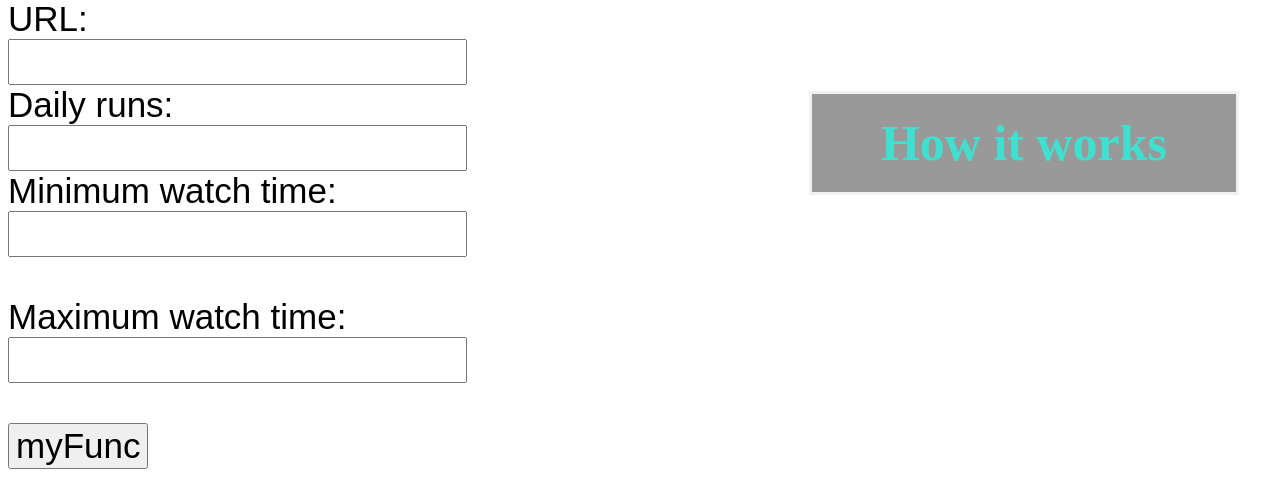
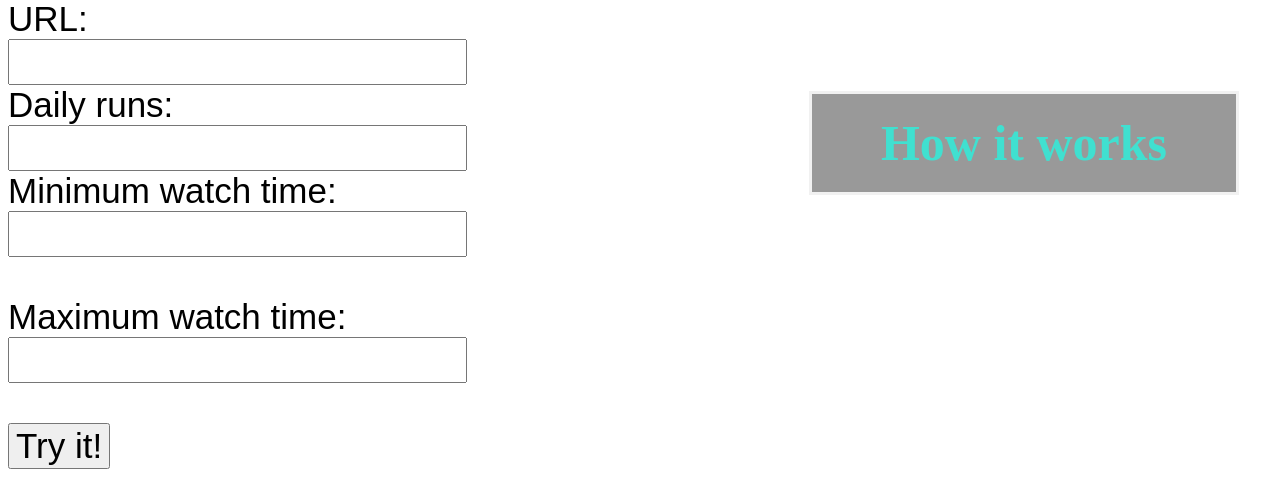
Before and after one commit to matveynikon/web, a PHP site: page / in a window 1280 px wide. Shown: the part 859-1336 px from the top of the page. Run offline with PHP 8.4, Linux system fonts and the light colour scheme.

Commit message:
Update index.php

```diff
--- a/web2/index.php
+++ b/web2/index.php
@@ -216,7 +216,7 @@ sleep(mt_rand(1, 3));
   <input type="text" value=""><br><br>
   <label>Maximum watch time:</label><br>
   <input type="text" value=""><br><br>
-  <input type="submit" name="button2" class="button" value="myFunc"/>
+  <input type="submit" name="myFunc()" class="button" value="Try it!"/>
 </form>
 <h1>Increase your watch time and rankings quickly!</h1>
 
```
